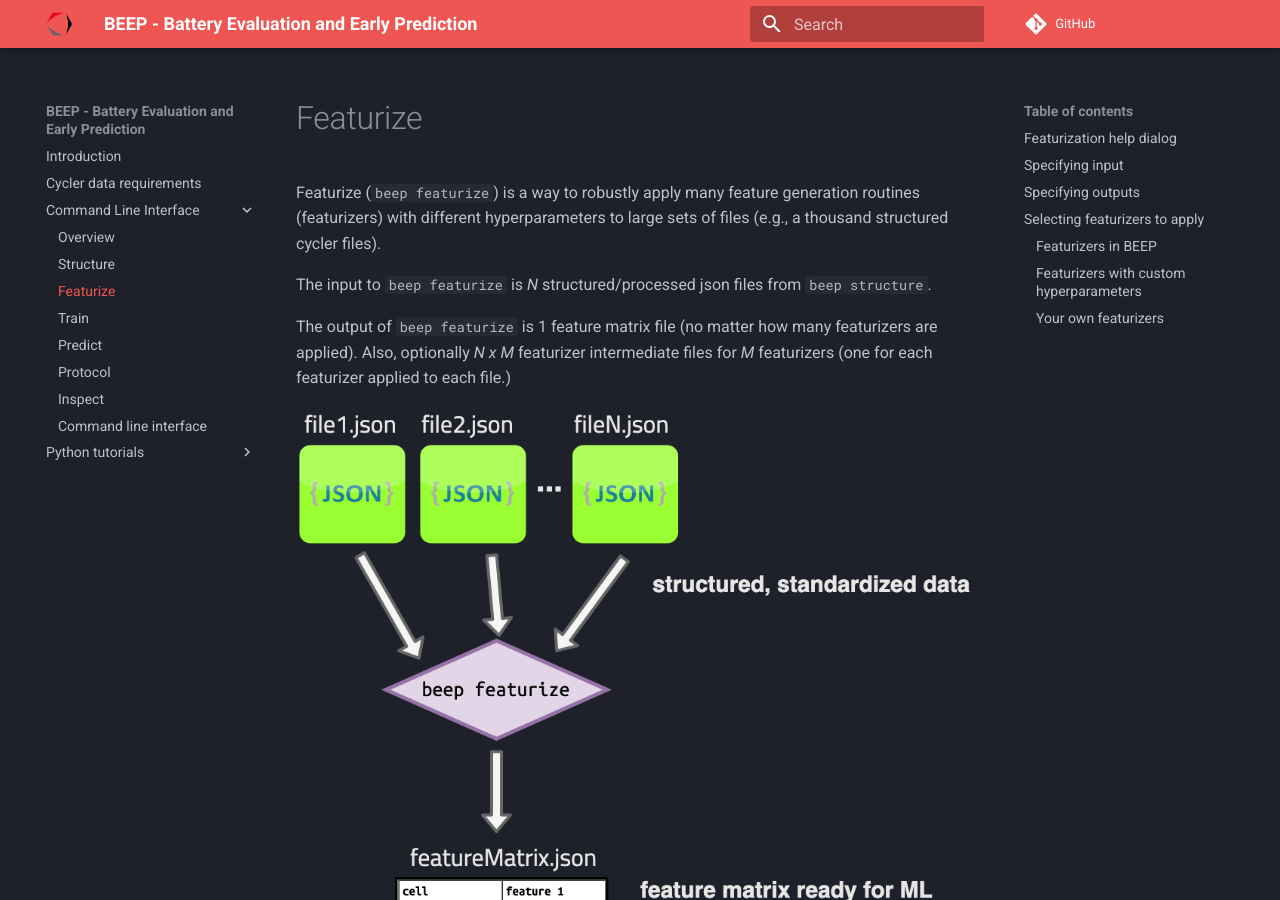
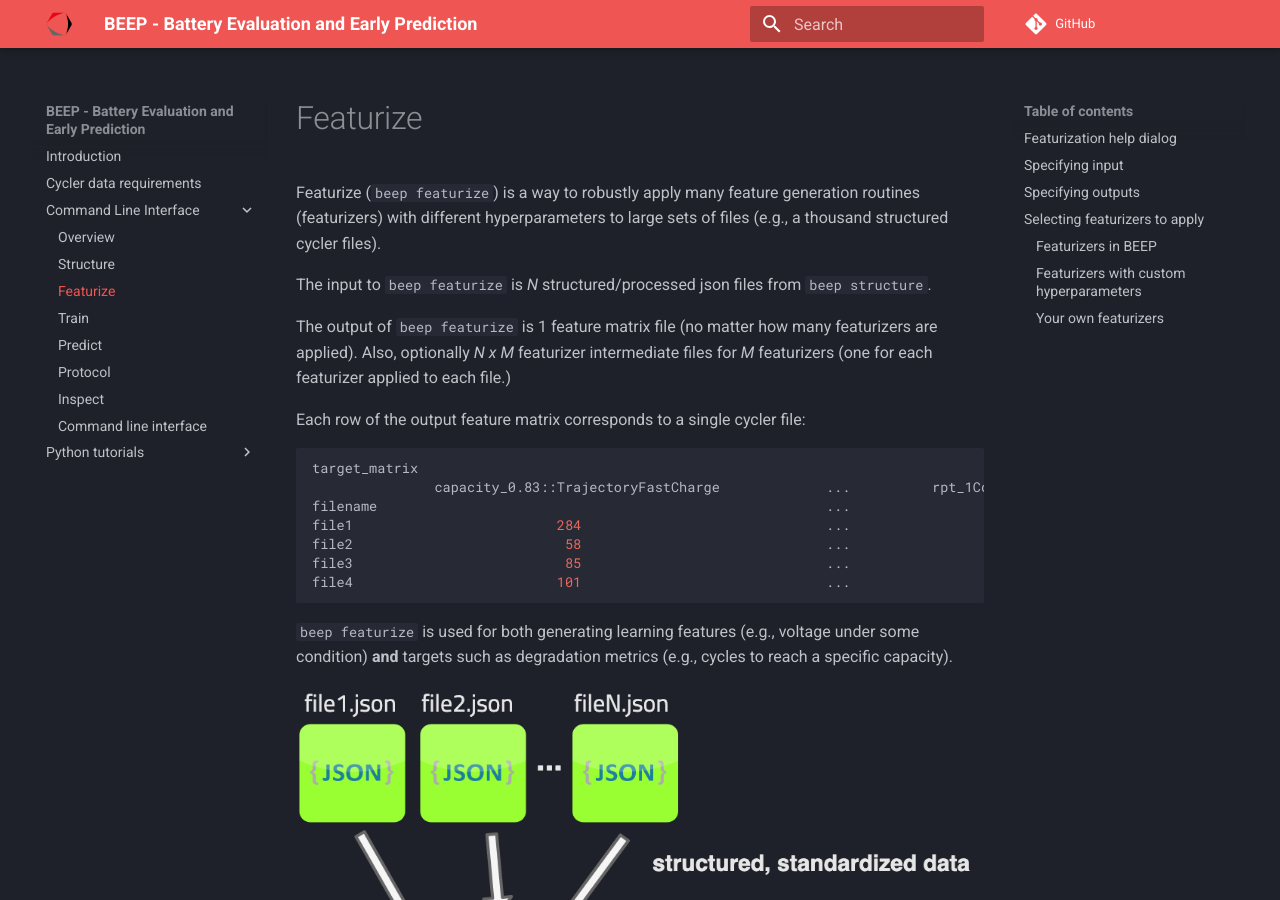
Before and after one commit to TRI-AMDD/beep, an MkDocs documentation site: the page built from docs_src/Command Line Interface/3 - featurize.md, in a window 1280 px wide and 900 px high. Built offline with MkDocs 1.6.1 and Material for MkDocs 9.7.7, drawn with Linux system fonts in a browser that asks for light colours; comment, search, counter and statistics services are not loaded.

Commit message:
update docs

````diff
--- a/docs_src/Command Line Interface/3 - featurize.md
+++ b/docs_src/Command Line Interface/3 - featurize.md
@@ -8,8 +8,25 @@ The input to `beep featurize` is *N* structured/processed json files from `beep
 The output of `beep featurize` is 1 feature matrix file (no matter how many featurizers are applied). Also, optionally *N x M* featurizer
 intermediate files for *M* featurizers (one for each featurizer applied to each file.)
 
+Each row of the output feature matrix corresponds to a single cycler file:
+
+```shell
+
+target_matrix
+               capacity_0.83::TrajectoryFastCharge             ...          rpt_1Cdischarge_energy0.8_real_regular_throughput::DiagnosticProperties
+filename                                                       ...
+file1                         284                              ...                                                NaN
+file2                          58                              ...                                        1266.108637
+file3                          85                              ...                                                NaN
+file4                         101                              ...                                                NaN
+
+```
+
+
+`beep featurize` is used for both generating learning features (e.g., voltage under some condition) **and** targets such as degradation metrics (e.g., cycles to reach a specific capacity).
 
 ![cli_featurize](../static/op_graphic_featurize.png)
+
 
 
 ## Featurization help dialog
````
Also changed, not shown: docs_src/Command Line Interface/5 - predict.md (+7 -0 lines).
